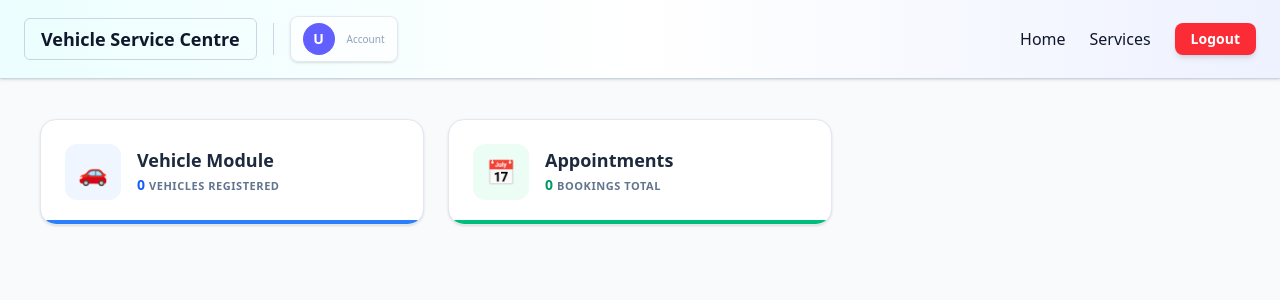
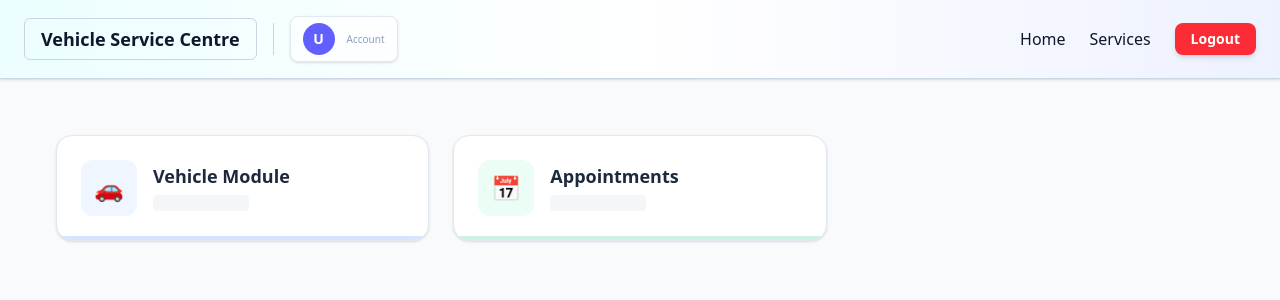
Before and after one commit to Developershaha/vehicleserviceandmaintenancecentre_frontend, a React (Vite) app: page /dashboard in a window 1280 px wide. Shown: the top 300 px of the page. Built offline with nearby package versions, Linux system fonts and the light colour scheme.

Commit message:
added code

```diff
--- a/src/components/module/vehicle/VehicleModuleCard.tsx
+++ b/src/components/module/vehicle/VehicleModuleCard.tsx
@@ -4,52 +4,106 @@ import { useAppSelector } from "../../../store/hook";
 import { useCountUp } from "./useCountUp";
 import axiosInstance from "../../auth/pages/apis/axiosInstance";
 
+// 1. Created a reusable Sub-Component for the cards
+const StatCard = ({
+  title,
+  count,
+  label,
+  icon,
+  colorClass,
+  onClick,
+  isLoading,
+}: any) => (
+  <div
+    onClick={onClick}
+    className="group relative cursor-pointer overflow-hidden rounded-2xl border border-slate-200 bg-white p-6 shadow-sm transition-all hover:-translate-y-1 hover:shadow-xl active:scale-95"
+  >
+    <div className="flex items-center gap-4">
+      {/* Icon with dynamic color logic */}
+      <div
+        className={`flex h-14 w-14 items-center justify-center rounded-xl text-2xl transition-all duration-300
+        ${
+          colorClass === "blue"
+            ? "bg-blue-50 text-blue-600 group-hover:bg-blue-600"
+            : colorClass === "emerald"
+              ? "bg-emerald-50 text-emerald-600 group-hover:bg-emerald-600"
+              : "bg-purple-50 text-purple-600 group-hover:bg-purple-600"
+        }
+        group-hover:text-white group-hover:rotate-6`}
+      >
+        {icon}
+      </div>
+
+      <div className="flex-1">
+        <h3 className="text-lg font-bold text-slate-800 leading-tight group-hover:text-slate-900">
+          {title}
+        </h3>
+
+        {/* Shimmer loading or Count */}
+        {isLoading ? (
+          <div className="mt-2 h-4 w-24 animate-pulse rounded bg-slate-100" />
+        ) : (
+          <p className="text-[11px] font-bold text-slate-500 uppercase tracking-wider mt-1">
+            <span
+              className={`text-sm ${
+                colorClass === "blue"
+                  ? "text-blue-600"
+                  : colorClass === "emerald"
+                    ? "text-emerald-600"
+                    : "text-purple-600"
+              }`}
+            >
+              {count}
+            </span>{" "}
+            {label}
+          </p>
+        )}
+      </div>
+    </div>
+
+    {/* Decorative bottom bar */}
+    <div
+      className={`absolute bottom-0 left-0 h-1 w-full opacity-20
+      ${colorClass === "blue" ? "bg-blue-500" : colorClass === "emerald" ? "bg-emerald-500" : "bg-purple-500"}`}
+    />
+  </div>
+);
+
 const VehicleModuleCard = () => {
   const navigate = useNavigate();
   const { userType } = useAppSelector((state) => state.auth);
-
+  const [loadingStats, setLoadingStats] = useState(true);
   const [stats, setStats] = useState({
     vehicles: 0,
     appointments: 0,
     users: 0,
   });
 
-  const [loadingStats, setLoadingStats] = useState(false);
-
   useEffect(() => {
     const fetchAllStats = async () => {
-      // Only fetch if userType exists
       if (!userType) return;
-
       try {
         setLoadingStats(true);
-
         const [vRes, aRes, uRes] = await Promise.allSettled([
-          // Vehicles
           userType === "admin"
             ? axiosInstance.get("/admin/vehicles", {
-                params: { pageNumber: 1},
+                params: { pageNumber: 1 },
               })
             : axiosInstance.get("/customer/vehicles"),
-
-          // Appointments
           userType === "admin"
             ? axiosInstance.get("/admin/appointments/list", {
                 params: { pageNumber: 1 },
               })
             : userType === "mechanic"
               ? axiosInstance.get("/mechanic/appointments", {
-                  params: { pageNumber: 1},
+                  params: { pageNumber: 1 },
                 })
               : axiosInstance.get("/customer/appointments"),
-
-          // Users
           userType === "admin"
             ? axiosInstance.get("auth/user/list", { params: { pageNumber: 1 } })
-            : Promise.resolve({ data: { entity: { userListCount: 1 } } }),
+            : Promise.resolve({ data: { entity: { userListCount: 0 } } }),
         ]);
 
-        // Helper to get data safely from Promise.allSettled
         const vData = vRes.status === "fulfilled" ? vRes.value.data : null;
         const aData = aRes.status === "fulfilled" ? aRes.value.data : null;
         const uData = uRes.status === "fulfilled" ? uRes.value.data : null;
@@ -58,108 +112,58 @@ const VehicleModuleCard = () => {
           vehicles:
             userType === "admin"
               ? (vData?.entity?.vehicleCount ?? 0)
-              : Array.isArray(vData?.entity)
-                ? vData.entity.length
-                : 0,
-
+              : (vData?.entity?.length ?? 0),
           appointments:
             userType === "admin" || userType === "mechanic"
               ? (aData?.entity?.appointmentCount ?? 0)
-              : Array.isArray(aData?.entity)
-                ? aData.entity.length
-                : 0,
-
+              : (aData?.entity?.length ?? 0),
           users: uData?.entity?.userListCount ?? uData?.entity?.userCount ?? 0,
         });
       } catch (error) {
-        console.error("Dashboard Stats Error:", error);
+        console.error("Stats fetch failed", error);
       } finally {
         setLoadingStats(false);
       }
     };
-
     fetchAllStats();
   }, [userType]);
 
-  // Apply animations
   const vCount = useCountUp(stats.vehicles);
   const aCount = useCountUp(stats.appointments);
   const uCount = useCountUp(stats.users);
 
-  const cardClass =
-    "group relative cursor-pointer overflow-hidden rounded-2xl border border-slate-200 bg-white p-6 shadow-sm transition-all hover:-translate-y-1 hover:shadow-xl";
+  return (
+    <div className="grid grid-cols-1 gap-6 sm:grid-cols-2 lg:grid-cols-3 p-4">
+      <StatCard
+        title="Vehicle Module"
+        count={vCount}
+        label="Vehicles Registered"
+        icon="🚗"
+        colorClass="blue"
+        isLoading={loadingStats}
+        onClick={() => navigate("/vehicles")}
+      />
 
-  return (
-    <div className="grid grid-cols-1 gap-6 sm:grid-cols-2 lg:grid-cols-3">
-      {/* Vehicle Card */}
-      <div onClick={() => navigate("/vehicles")} className={cardClass}>
-        <div className="flex items-center gap-4">
-          <div className="flex h-14 w-14 items-center justify-center rounded-xl bg-blue-50 text-2xl group-hover:bg-blue-600 group-hover:text-white transition-colors">
-            🚗
-          </div>
-          <div>
-            <h3 className="text-lg font-bold text-slate-800 leading-tight">
-              Vehicle Module
-            </h3>
-            <p className="text-[11px] font-bold text-slate-500 uppercase tracking-wider mt-1">
-              <span className="text-blue-600 text-sm">{vCount}</span> Vehicles
-              Registered
-            </p>
-          </div>
-        </div>
-        <div className="absolute bottom-0 left-0 h-1 w-full bg-blue-500/10">
-          <div className="h-full bg-blue-500" style={{ width: "100%" }}></div>
-        </div>
-      </div>
+      <StatCard
+        title="Appointments"
+        count={aCount}
+        label="Bookings Total"
+        icon="📅"
+        colorClass="emerald"
+        isLoading={loadingStats}
+        onClick={() => navigate("/appointments")}
+      />
 
-      {/* Appointment Card */}
-      <div onClick={() => navigate("/appointments")} className={cardClass}>
-        <div className="flex items-center gap-4">
-          <div className="flex h-14 w-14 items-center justify-center rounded-xl bg-emerald-50 text-2xl group-hover:bg-emerald-600 group-hover:text-white transition-colors">
-            📅
-          </div>
-          <div>
-            <h3 className="text-lg font-bold text-slate-800 leading-tight">
-              Appointments
-            </h3>
-            <p className="text-[11px] font-bold text-slate-500 uppercase tracking-wider mt-1">
-              <span className="text-emerald-600 text-sm">{aCount}</span>{" "}
-              Bookings Total
-            </p>
-          </div>
-        </div>
-        <div className="absolute bottom-0 left-0 h-1 w-full bg-emerald-500/10">
-          <div
-            className="h-full bg-emerald-500"
-            style={{ width: "100%" }}
-          ></div>
-        </div>
-      </div>
-
-      {/* User Card */}
       {userType === "admin" && (
-        <div onClick={() => navigate("/users")} className={cardClass}>
-          <div className="flex items-center gap-4">
-            <div className="flex h-14 w-14 items-center justify-center rounded-xl bg-purple-50 text-2xl group-hover:bg-purple-600 group-hover:text-white transition-colors">
-              👤
-            </div>
-            <div>
-              <h3 className="text-lg font-bold text-slate-800 leading-tight">
-                User Management
-              </h3>
-              <p className="text-[11px] font-bold text-slate-500 uppercase tracking-wider mt-1">
-                <span className="text-purple-600 text-sm">{uCount}</span> Active
-                Users
-              </p>
-            </div>
-          </div>
-          <div className="absolute bottom-0 left-0 h-1 w-full bg-purple-500/10">
-            <div
-              className="h-full bg-purple-500"
-              style={{ width: "100%" }}
-            ></div>
-          </div>
-        </div>
+        <StatCard
+          title="User Management"
+          count={uCount}
+          label="Users Register"
+          icon="👤"
+          colorClass="purple"
+          isLoading={loadingStats}
+          onClick={() => navigate("/users")}
+        />
       )}
     </div>
   );
```
